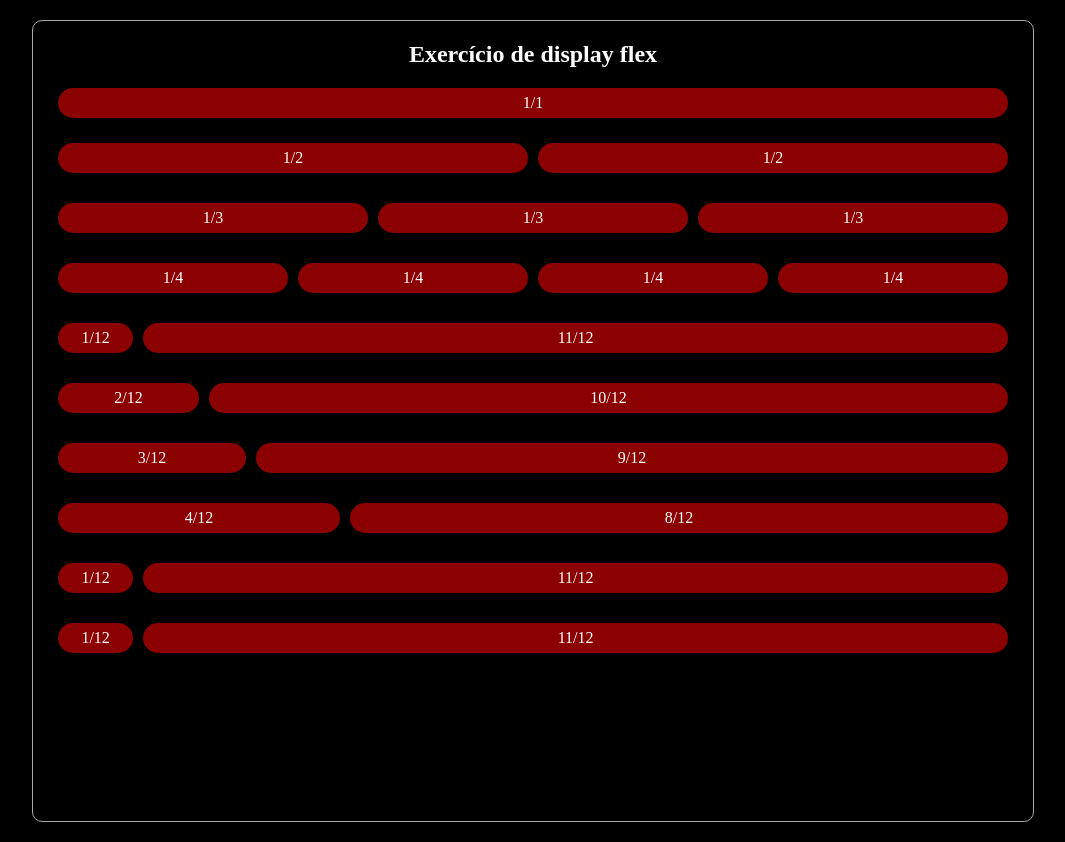
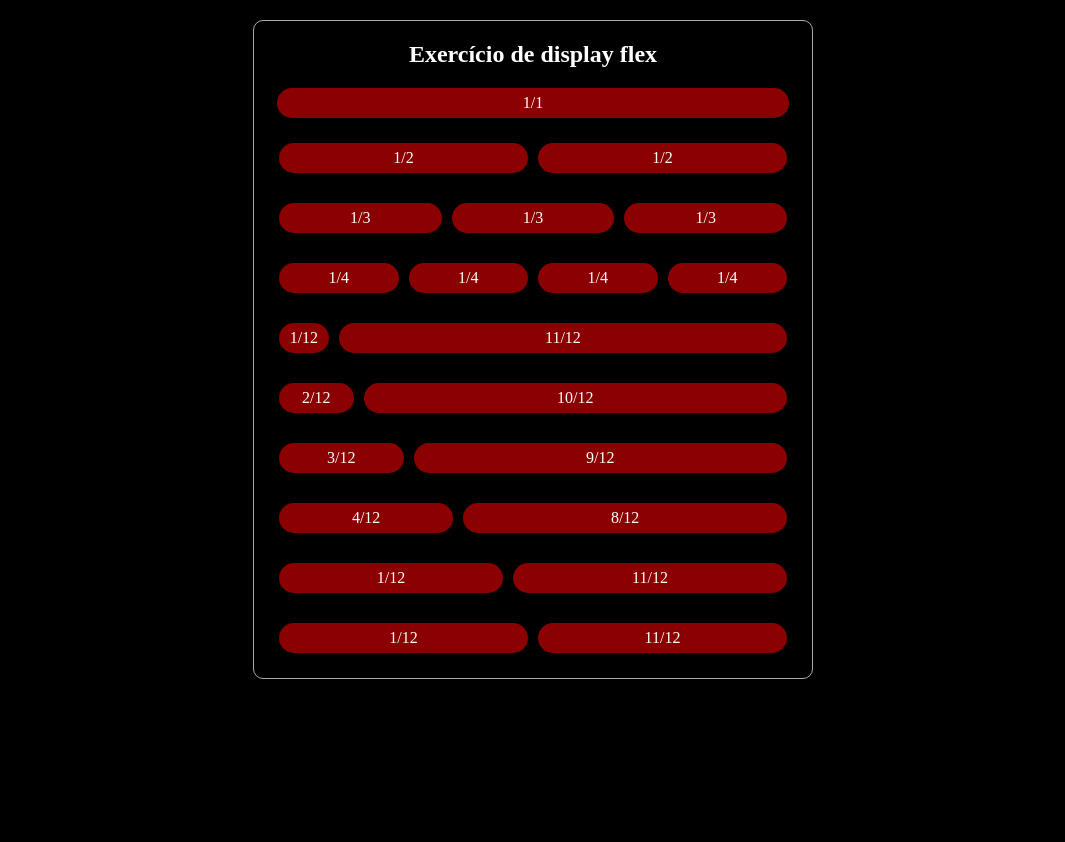
Before and after one commit to Melquesedec/exercicio-display, a plain HTML site: page index.html in a window 1280 px wide. Shown: the whole page, without its empty margins (107-1172 px from the left). After the commit the page ends 800 px from the top, so only its background shows below. Drawn offline with Linux system fonts and the light colour scheme.

Commit message:
exercicio

```diff
--- a/css/estilo.css
+++ b/css/estilo.css
@@ -17,8 +17,11 @@
     color: white;
     border: solid 1px darkgrey;
     border-radius: 10px;
-    width: 1000px;
-    height: 800px;
+    width: 45%;
+    height: 70%;
+}
+
+#caixa :hover{
 }
 
 #caixa-um{
@@ -33,7 +36,7 @@
     align-items: center;
     align-content: center;
     display: flex;
-    width: 950px;
+    width: 99%;
     border-radius: 15px;
     height: 30px;
 }
@@ -45,7 +48,7 @@
     align-items: center;
     align-content: center;
     display: flex;
-    width: 475px;
+    width: 50%;
     border-radius: 15px;
     height: 30px;
     margin: 5px;
@@ -57,7 +60,7 @@
     align-items: center;
     align-content: center;
     display: flex;
-    width: 317px;
+    width: 33%;
     border-radius: 15px;
     height: 30px;
     margin: 5px;
@@ -69,7 +72,7 @@
     align-items: center;
     align-content: center;
     display: flex;
-    width: 317px;
+    width: 40%;
     border-radius: 15px;
     height: 30px;
     margin: 5px;
@@ -81,7 +84,7 @@
     align-items: center;
     align-content: center;
     display: flex;
-    width: 80px;
+    width: 10%;
     border-radius: 15px;
     height: 30px;
     margin: 5px;
@@ -93,7 +96,7 @@
     align-items: center;
     align-content: center;
     display: flex;
-    width: 920px;
+    width: 90%;
     border-radius: 15px;
     height: 30px;
     margin: 5px;
@@ -105,7 +108,7 @@
     align-items: center;
     align-content: center;
     display: flex;
-    width: 150px;
+    width: 15%;
     border-radius: 15px;
     height: 30px;
     margin: 5px;
@@ -117,7 +120,7 @@
     align-items: center;
     align-content: center;
     display: flex;
-    width: 850px;
+    width: 85%;
     border-radius: 15px;
     height: 30px;
     margin: 5px;
@@ -129,7 +132,7 @@
     align-items: center;
     align-content: center;
     display: flex;
-    width: 200px;
+    width: 25%;
     border-radius: 15px;
     height: 30px;
     margin: 5px;
@@ -141,7 +144,7 @@
     align-items: center;
     align-content: center;
     display: flex;
-    width: 800px;
+    width: 75%;
     border-radius: 15px;
     height: 30px;
     margin: 5px;
@@ -153,7 +156,7 @@
     align-items: center;
     align-content: center;
     display: flex;
-    width: 300px;
+    width: 35%;
     border-radius: 15px;
     height: 30px;
     margin: 5px;
@@ -165,8 +168,56 @@
     align-items: center;
     align-content: center;
     display: flex;
-    width: 700px;
+    width: 65%;
     border-radius: 15px;
     height: 30px;
     margin: 5px;
 }
+
+#dez{
+    background-color: darkred;
+    justify-content: center;
+    align-items: center;
+    align-content: center;
+    display: flex;
+    width: 45%;
+    border-radius: 15px;
+    height: 30px;
+    margin: 5px;
+}
+
+#dez-meio{
+    background-color: darkred;
+    justify-content: center;
+    align-items: center;
+    align-content: center;
+    display: flex;
+    width: 55%;
+    border-radius: 15px;
+    height: 30px;
+    margin: 5px;
+}
+
+#onze{
+    background-color: darkred;
+    justify-content: center;
+    align-items: center;
+    align-content: center;
+    display: flex;
+    width: 50%;
+    border-radius: 15px;
+    height: 30px;
+    margin: 5px;
+}
+
+#onze-meio{
+    background-color: darkred;
+    justify-content: center;
+    align-items: center;
+    align-content: center;
+    display: flex;
+    width: 50%;
+    border-radius: 15px;
+    height: 30px;
+    margin: 5px;
+}
--- a/index.html
+++ b/index.html
@@ -48,12 +48,12 @@
                 <div id="nove-meio">8/12</div>
             </div>
             <div id="caixa-um">
-                <div id="seis">1/12</div>
-                <div id="seis-meio">11/12</div>
+                <div id="dez">1/12</div>
+                <div id="dez-meio">11/12</div>
             </div>
             <div id="caixa-um">
-                <div id="seis">1/12</div>
-                <div id="seis-meio">11/12</div>
+                <div id="onze">1/12</div>
+                <div id="onze-meio">11/12</div>
             </div>
         </div>
     </div>
```
